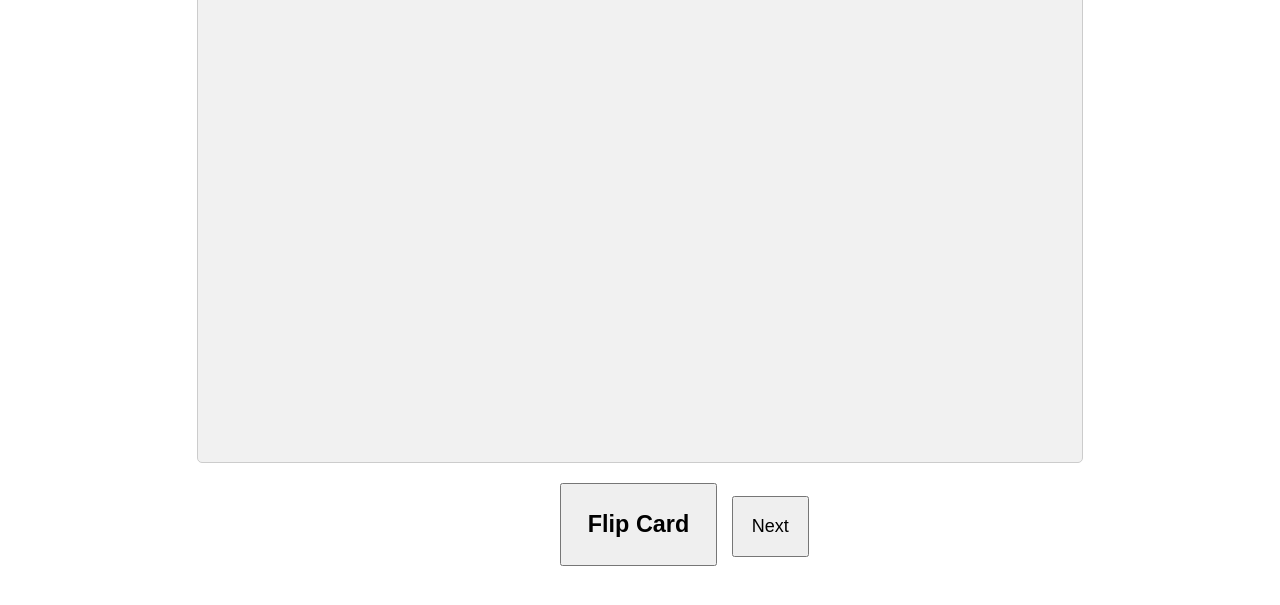
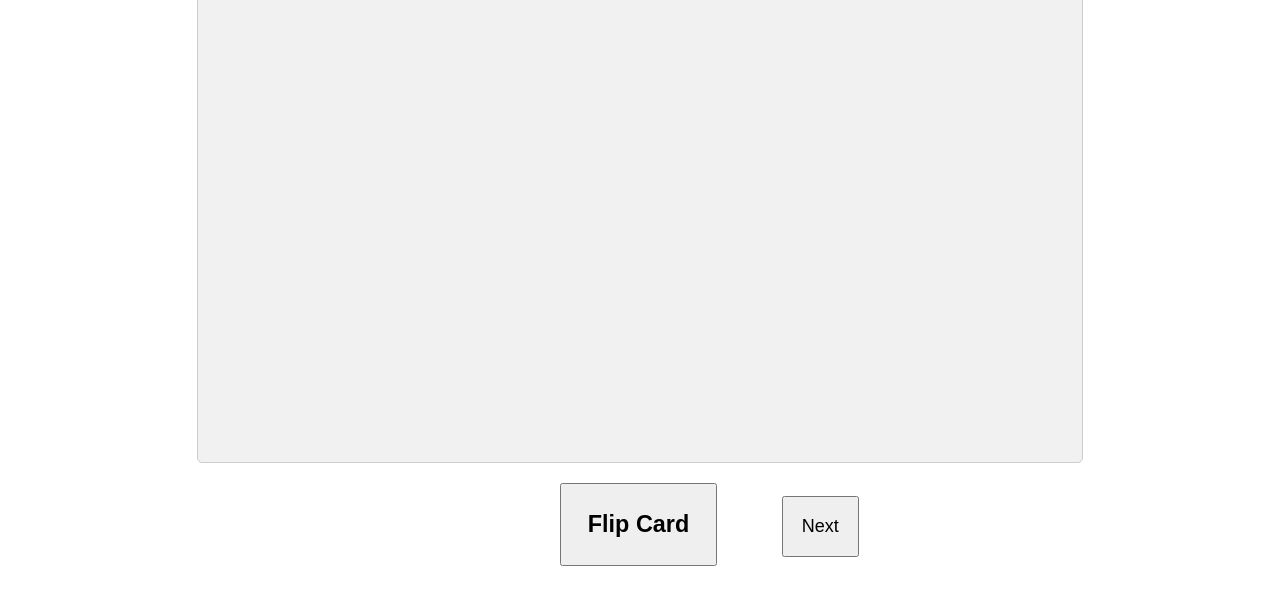
Before and after one commit to sixorfour/networkplusflashcards, a plain HTML site: page index.html in a window 1280 px wide. Shown: the part 313-918 px from the top of the page. Drawn offline with Linux system fonts and the light colour scheme.

Commit message:
Update style.css

```diff
--- a/style.css
+++ b/style.css
@@ -59,7 +59,7 @@ body {
 .button-container button {
   padding: 18px;
   font-size: 18px;
-  margin: 0 5px;
+  margin: 0 30px;
 }
 
 #flip-button {
```
